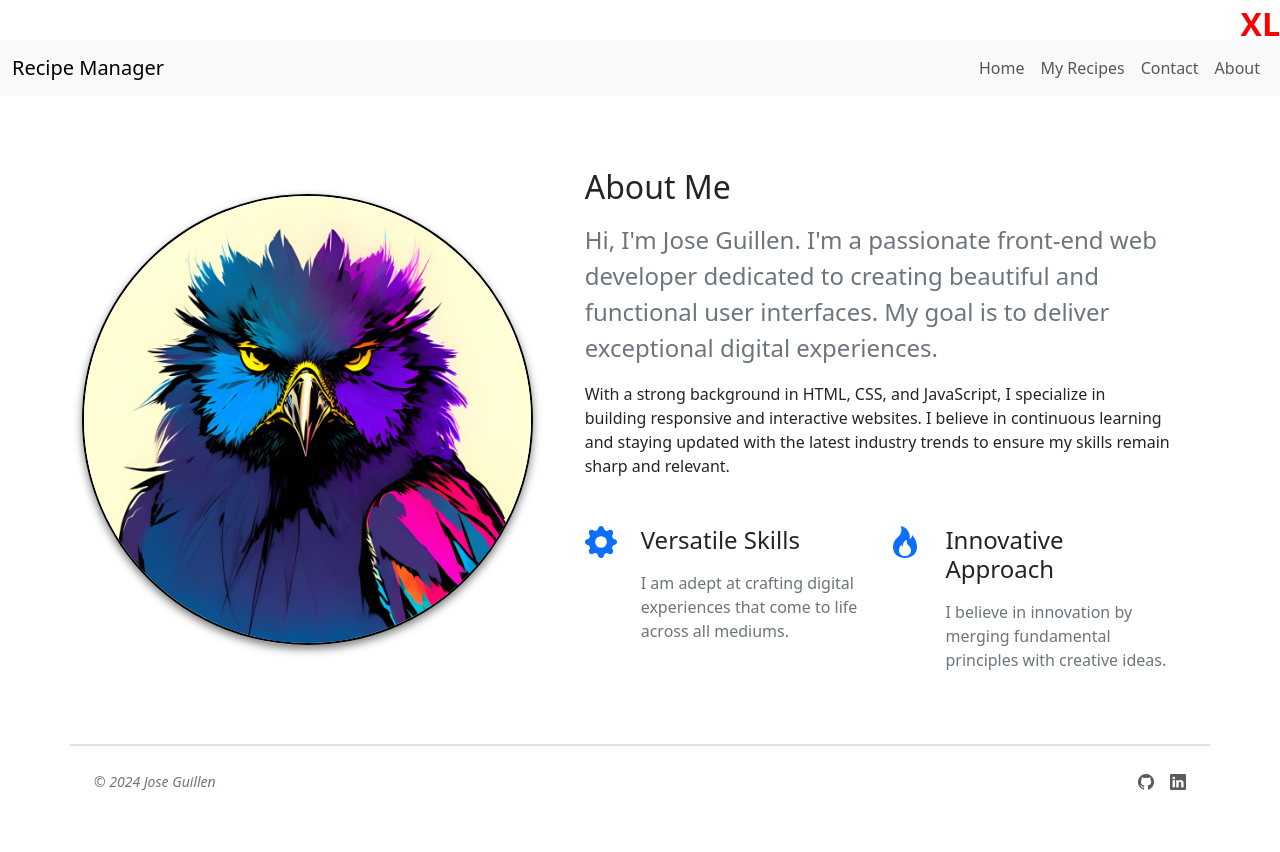
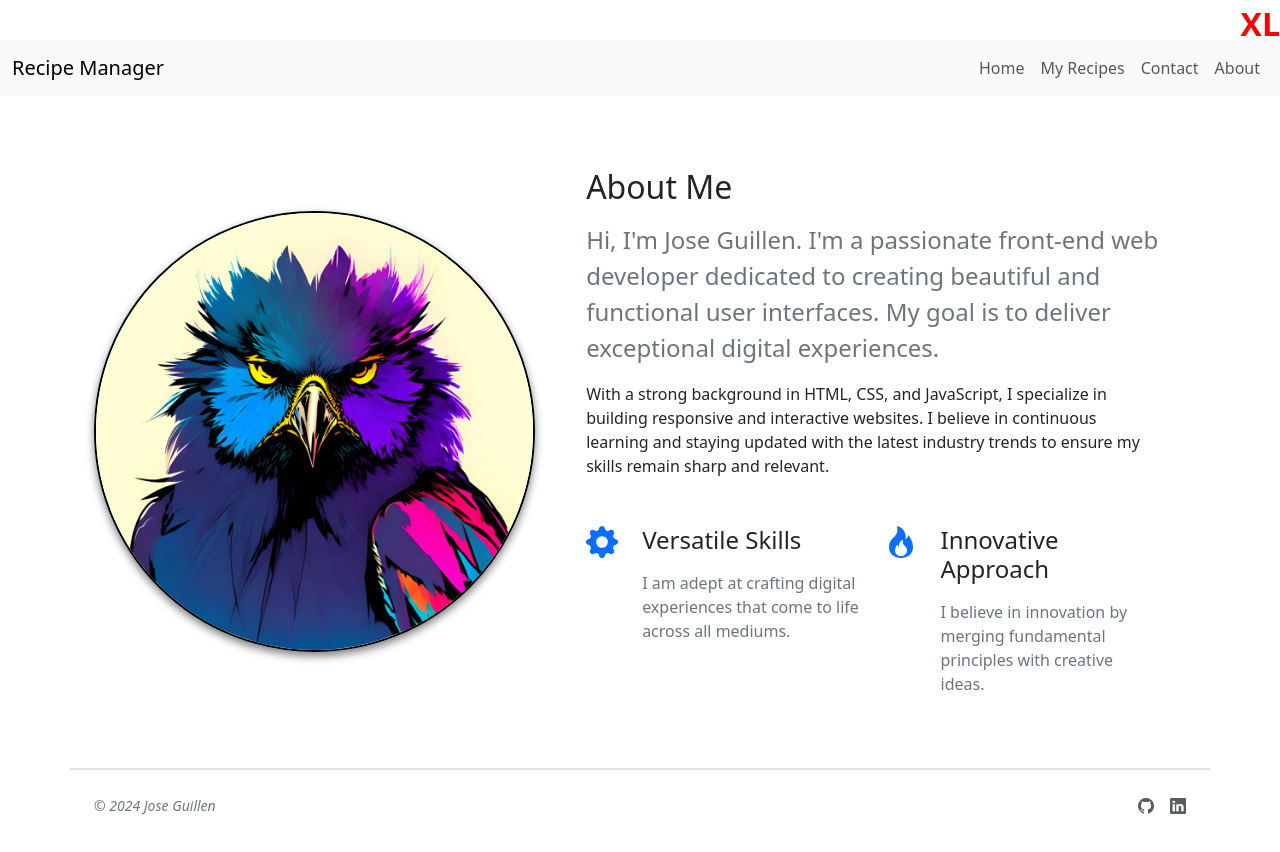
Before and after one commit to Exo-MDR-CD2000/multi-react-project, a React (Vite) app: page /about in a window 1280 px wide. Shown: the top 852 px of the page. Built offline with nearby package versions, Linux system fonts and the light colour scheme.

Commit message:
added container bootstrap classes for unified stlye

```diff
--- a/src/pages/AboutPage.tsx
+++ b/src/pages/AboutPage.tsx
@@ -3,7 +3,7 @@ import profilePicture from '../assets/new-exotic-bird.jpg'; // Update the path t
 
 const AboutPage: React.FC = () => {
   return (
-    <section className="py-3 py-md-5">
+    <section className="container py-3 py-md-5">
       <div className="row gy-3 gy-md-4 gy-lg-0 align-items-lg-center">
         <div className="col-12 col-lg-6 col-xl-5">
           <img className="img-fluid rounded" id='exotic-bird' loading="lazy" src={profilePicture} alt="Profile" />
--- a/src/pages/ContactPage.tsx
+++ b/src/pages/ContactPage.tsx
@@ -2,7 +2,7 @@ import React from 'react';
 
 const ContactPage: React.FC = () => {
   return (
-    <section className="py-5 vh-100">
+    <section className=" container py-5 vh-100">
       <div className="row justify-content-center">
         <div className="col-12 col-md-8 text-center">
           <h2 className="mb-4">Contact Me</h2>
--- a/src/pages/MyRecipesPage.tsx
+++ b/src/pages/MyRecipesPage.tsx
@@ -59,7 +59,7 @@ const MyRecipesPage: React.FC = () => {
     recipe.title.toLowerCase().includes(searchTerm.toLowerCase()));
 
   return (
-    <div>
+    <div className='container'>
       <div className="row justify-content-center text-center mb-2">
           <div className="col-11">
             <div className="card border-0">
```
